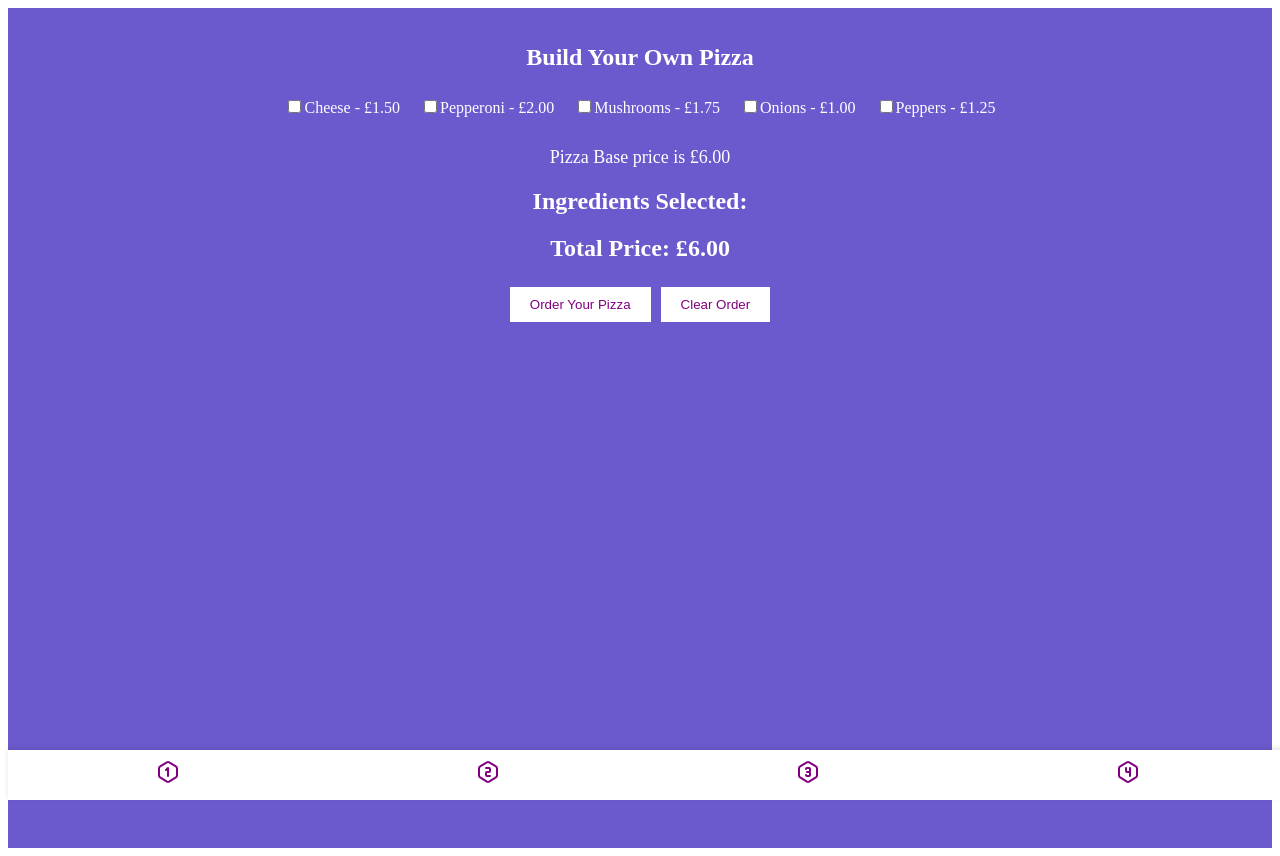
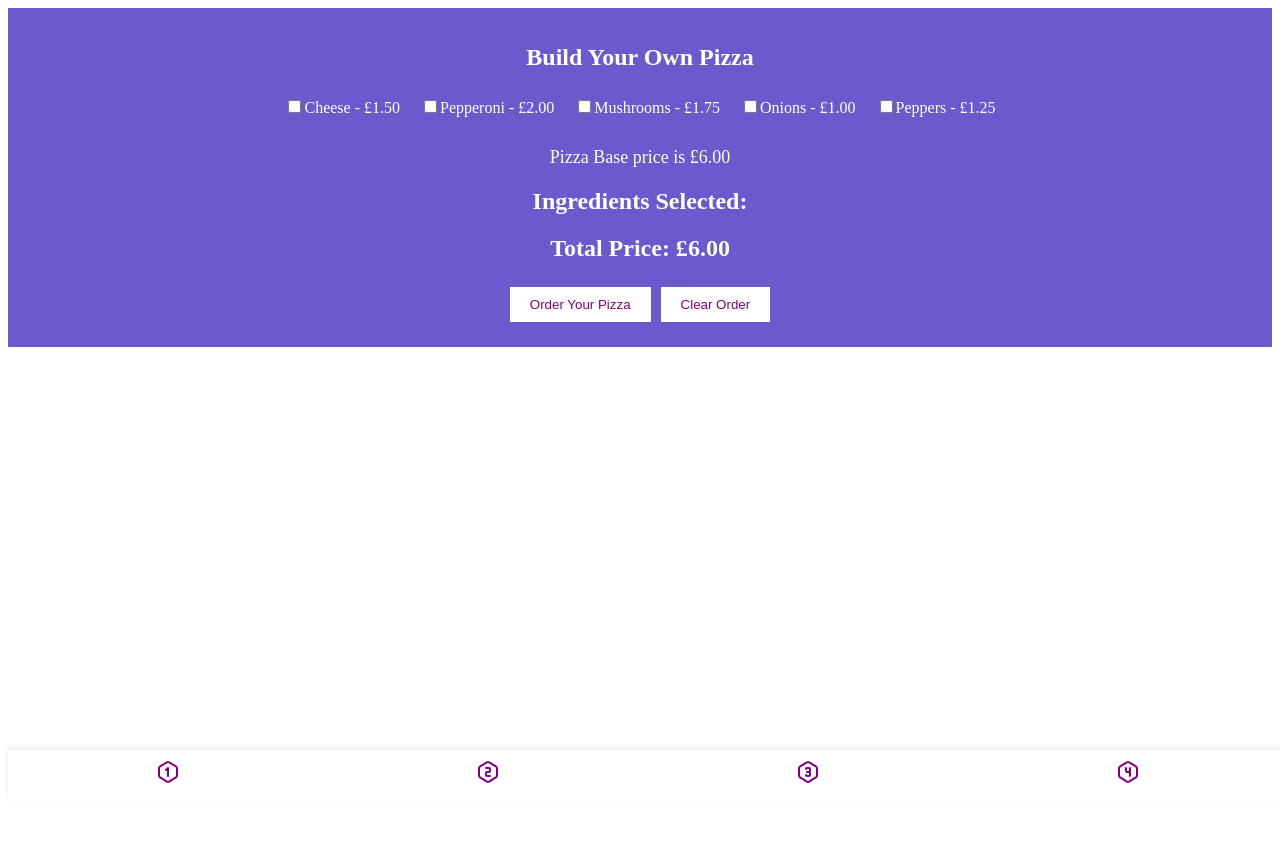
Before and after one commit to MachineKe/loginApp, a React (Create React App) app: page /pizza in a window 1280 px wide. After the commit the page ends 800 px from the top, so only its background shows below. Built offline with nearby package versions, Linux system fonts and the light colour scheme.

Commit message:
worked on display heights

```diff
--- a/src/Components/Pizza/Pizza.css
+++ b/src/Components/Pizza/Pizza.css
@@ -2,7 +2,7 @@
   background-color: #6A5ACD;
   color: white;
   padding: 20px;
-    height: 100vh;
+  height:max-content;
 
 }
 
--- a/src/Components/imageClick/ImageClick.css
+++ b/src/Components/imageClick/ImageClick.css
@@ -5,7 +5,7 @@
   padding: 20px;
   background-color: #6A5ACD;
   color: white;
-  height: 100vh;
+  height:max-content;
 }
 
 .image-grid {
--- a/src/index.css
+++ b/src/index.css
@@ -52,7 +52,7 @@ p {
   display: flex;
   justify-content: center;
   align-items: center;
-  height: 100vh;
+  height:max-content;
   background-color: #6A5ACD;
 }
 
```
